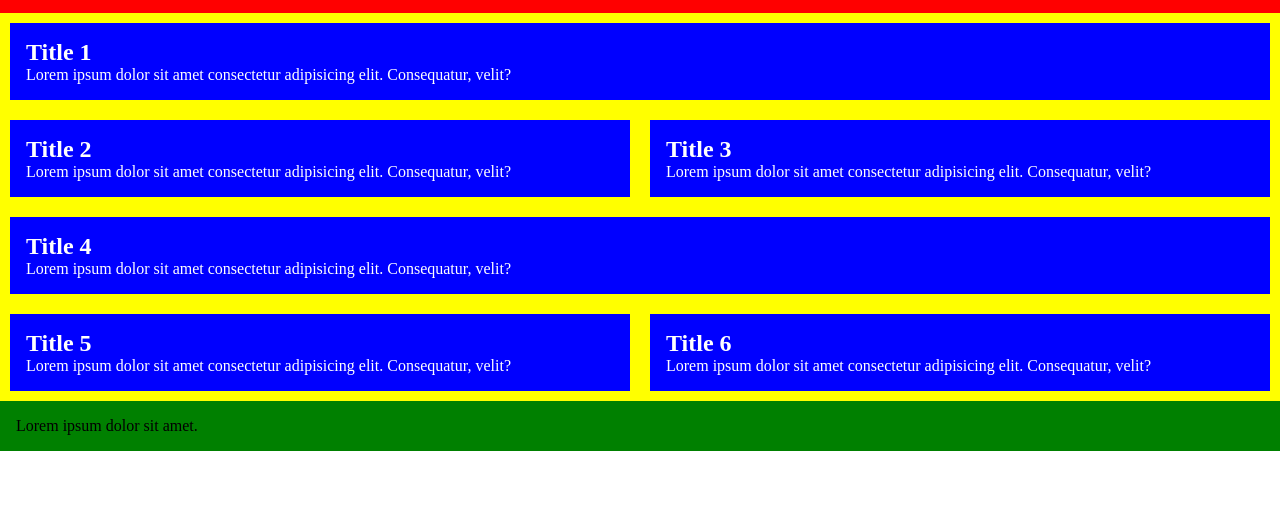
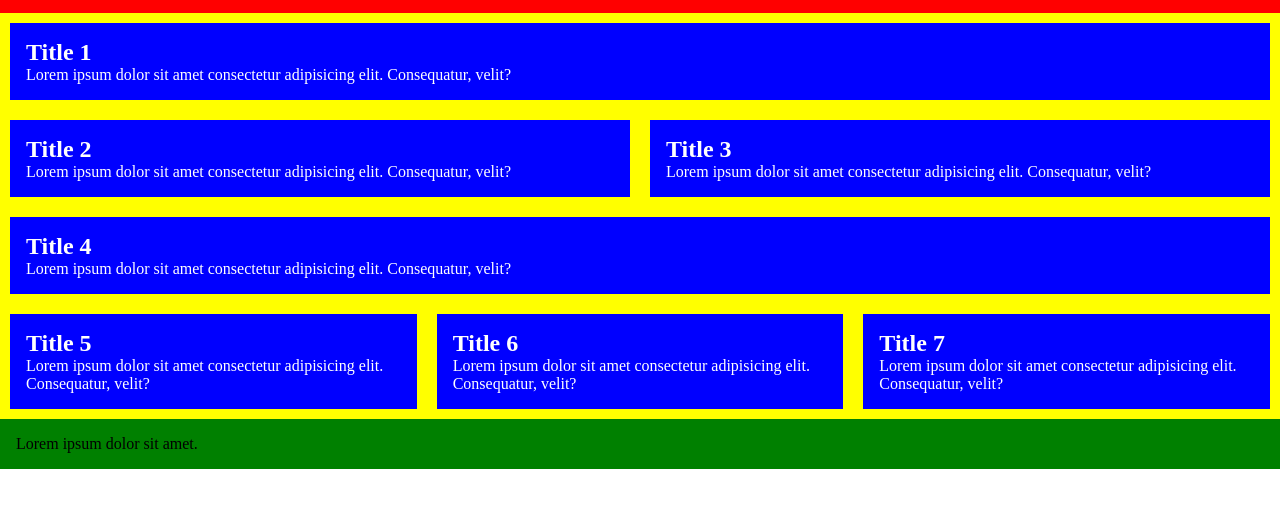
Before and after one commit to ac524/collab-demo, a plain HTML site: page index.html in a window 1280 px wide. Shown: the part 74-582 px from the top of the page. Drawn offline with Linux system fonts and the light colour scheme.

Commit message:
Added tile 7

```diff
--- a/index.html
+++ b/index.html
@@ -52,6 +52,12 @@
                 <p>Lorem ipsum dolor sit amet consectetur adipisicing elit. Consequatur, velit?</p>
             </div>
         </div>
+        <div class="box">
+            <div class="box-inner">
+                <h2>Title 7</h2>
+                <p>Lorem ipsum dolor sit amet consectetur adipisicing elit. Consequatur, velit?</p>
+            </div>
+        </div>
     </main>
 
     <!-- Footer -->
```
